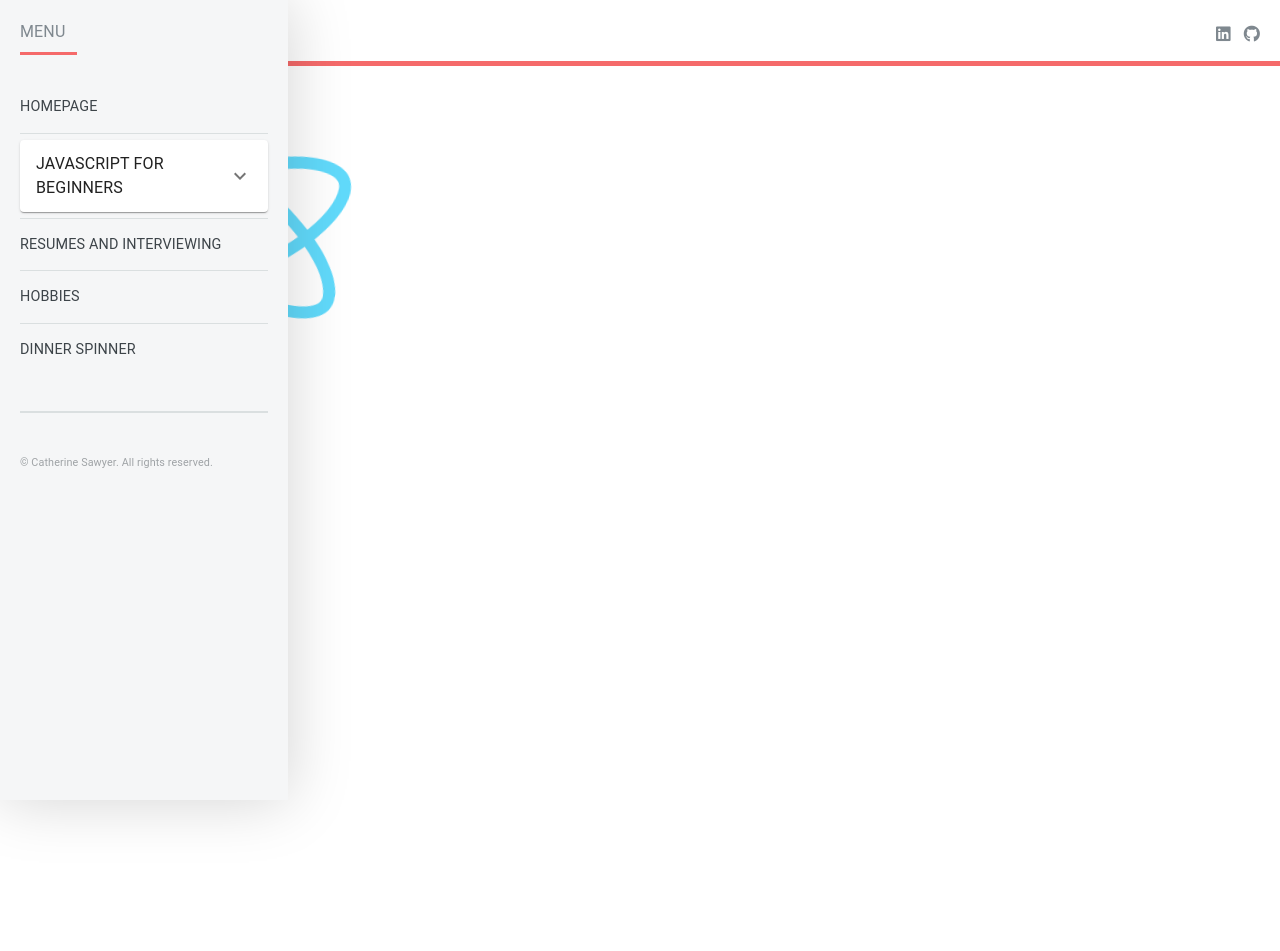
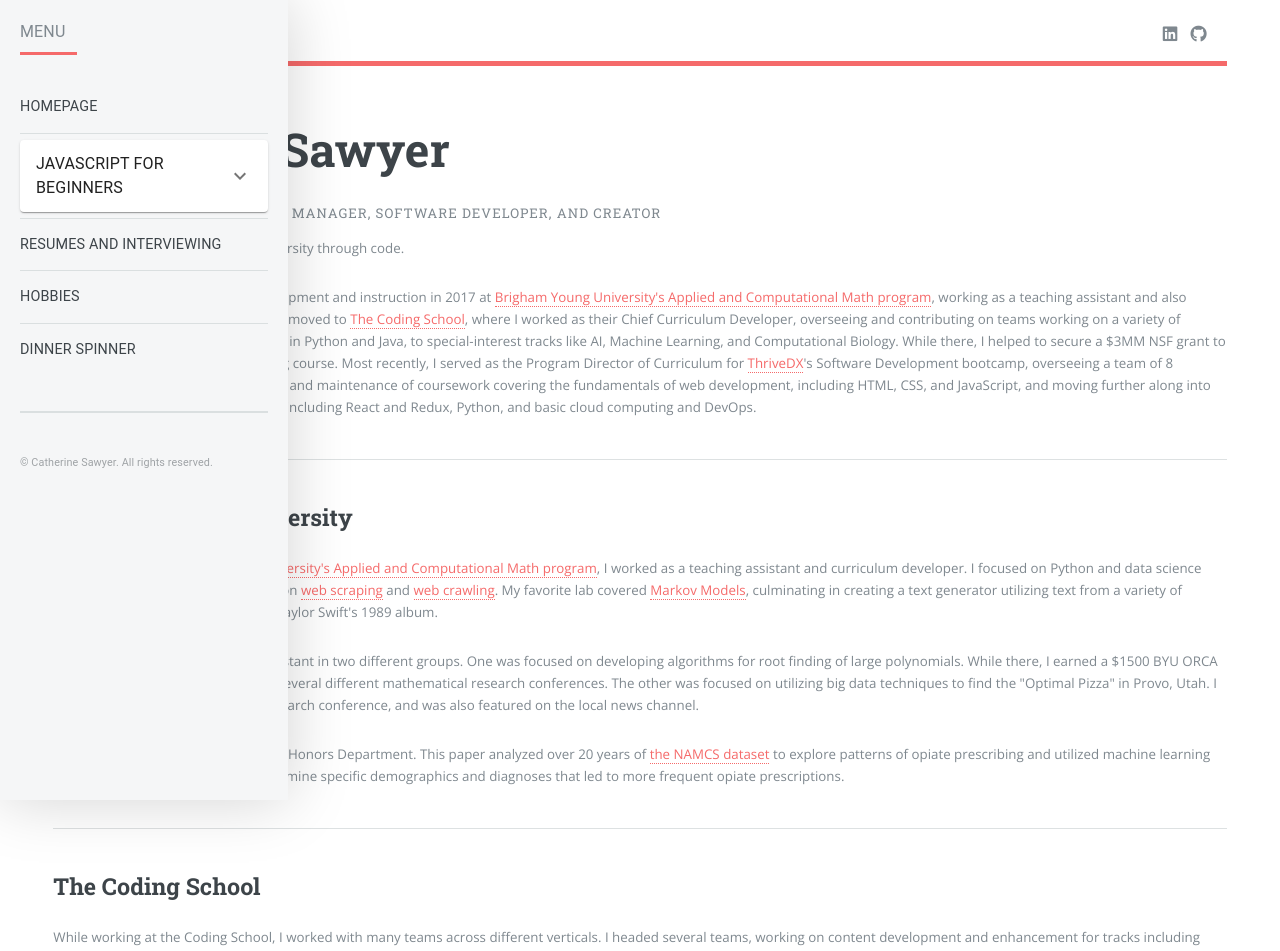
Before and after one commit to crsawyer314/crsawyer314.github.io, a React (Create React App) app: page /bio in a window 1280 px wide. Before the commit this address had no page. Shown: the top 951 px of the page. Before the commit the page ends 800 px from the top, so only its background shows below. Built offline with nearby package versions, Linux system fonts and the light colour scheme.

Commit message:
updated bio

```diff
--- /dev/null
+++ b/src/component/Bio.js
@@ -0,0 +1,78 @@
+import React, { Component } from "react";
+// import PropTypes from "prop-types";
+
+class Bio extends Component {
+    constructor(props) {
+        super(props);
+
+        this.state = {}
+    }
+
+    render() {
+        return (
+            <div>
+            <div id="main">
+						<div class="inner">
+
+							{/* <!-- Header --> */}
+							<header id="header">
+								<a href="index.html" class="logo"><strong>Catherine Sawyer</strong></a>
+								<ul class="icons">
+									<li><a href="https://www.linkedin.com/in/catherine-sawyer/" class="icon brands fa-linkedin"><span class="label">LinkedIn</span></a></li>
+									<li><a href="https://github.com/crsawyer314" class="icon brands fa-github"><span class="label">GitHub</span></a></li>
+								</ul>
+							</header>
+
+							{/* <!-- Content --> */}
+								<section>
+									<header class="main">
+										<h1>Catherine Sawyer</h1>
+                                        <p>Technical educator, people manager, software developer, and creator</p>
+									</header>
+
+									{/* <span class="image main"><img src="images/pic11.jpg" alt="" /></span> */}
+
+									<p>I am passionate about increasing diversity through code.</p>
+
+                                    <p>I started working in curriculum development and instruction in 2017 at <a href="https://acme.byu.edu/">Brigham Young University's Applied and Computational Math program</a>, working as a teaching assistant and also helping to write curriculum. In 2020, I moved to <a href="https://www.linkedin.com/school/the-coding-school/">The Coding School</a>, where I worked as their Chief Curriculum Developer, overseeing and contributing on teams working on a variety of curriculums, spanning general coding in Python and Java, to special-interest tracks like AI, Machine Learning, and Computational Biology. While there, I helped to secure a $3MM NSF grant to develop a year-long Machine Learning course. Most recently, I served as the Program Director of Curriculum for <a href="https://www.linkedin.com/company/thrivedx-formerly-hu/">ThriveDX</a>'s Software Development bootcamp, overseeing a team of 8 curriculum developers in the creation and maintenance of coursework covering the fundamentals of web development, including HTML, CSS, and JavaScript, and moving further along into progressively more technical content including React and Redux, Python, and basic cloud computing and DevOps.</p>
+
+                                    <hr class="major" />
+
+                                    <h2>Brigham Young University</h2>
+                                    <p>While working at <a href="https://acme.byu.edu/">Brigham Young University's Applied and Computational Math program</a>, I worked as a teaching assistant and curriculum developer. I focused on Python and data science fundamentals, including writing labs on <a href="https://acme.byu.edu/00000179-af53-d74f-a3ff-bfdb22530000/webscraping2020-pdf">web scraping</a> and <a href="https://acme.byu.edu/00000179-af53-d74f-a3ff-bfdb22520001/webcrawling2020-pdf">web crawling</a>. My favorite lab covered <a href="https://acme.byu.edu/00000179-af25-d5e1-a97b-bf6512fd0000/markov2020-pdf">Markov Models</a>, culminating in creating a text generator utilizing text from a variety of sources, including Yoda quotes and Taylor Swift's 1989 album.</p>
+									<p>In addition worked as a research assistant in two different groups. One was focused on developing algorithms for root finding of large polynomials. While there, I earned a $1500 BYU ORCA grant and presented our findings at several different mathematical research conferences. The other was focused on utilizing big data techniques to find the "Optimal Pizza" in Provo, Utah. I presented our findings at a math research conference, and was also featured on the local news channel.</p>
+									<p>I also <a href="https://scholarsarchive.byu.edu/studentpub_uht/132/">published a thesis</a> with the BYU Honors Department. This paper analyzed over 20 years of <a href="https://www.cdc.gov/nchs/ahcd/index.htm">the NAMCS dataset</a> to explore patterns of opiate prescribing and utilized machine learning and data analysis techniques to determine specific demographics and diagnoses that led to more frequent opiate prescriptions.</p>
+
+									<hr class="major" />
+
+									<h2>The Coding School</h2>
+									<p>While working at the Coding School, I worked with many teams across different verticals. I headed several teams, working on content development and enhancement for tracks including Python, Java, Machine Learning, AI, Web Development, Computational Biology, and more. The Coding School is focused on helping students from under-represented backgrounds (LGBTQ+, BIPOC, neurodiverse, rural location, and more) in STEM to gain the experience and knowledge necessary to excel in technical fields.</p>
+									<p>I also spearheaded the summer camp initiative, designed to help students with little or no prior coding experience to develop skills over the course of one or two weeks, culminating in showcases of projects that they had built. I built and led camps, including training and managing instructional assistants, in Web Design, Machine Learning, Python, and Java, and more.</p>
+
+									<hr class="major" />
+
+									<h2>ThriveDX (Formerly HackerU)</h2>
+									<p>As the Associate Program Director (Program Director of Curriculum) at ThriveDX, I oversaw a team of 8 Curriculum Developers in designing and building a 10-month program covering full-stack softare development, covering technologies including HTML, CSS, JavaScript, React and Redux, SQL, MongoDB, RESTful apps, Python, and basic cloud computing and DevOps.</p>
+									<p>I frequently worked with Instructional Design and Graphical design teams, helped to interface with our large team of part-time instructors, conducted interviews for both instructors and curricuklum developers, helped to maintain our course catalog, and co-led presentations to external clients.</p>
+
+									<hr class="major" />
+
+									<h2>Current Work</h2>
+									<p>I am currently focusing on obtaining my Masters of Science degree in Computer Science from Georgia Institute of Technology, as well as expanding the course offerings on this website. I am working with a few different clients in freelance/contrator positions as the arise. I am also pursuing my hobbies of quilting, pyrography (wood burning), and others (see more on my hobbies page).</p>
+
+								</section>
+
+						</div>
+					</div>
+            </div>);
+        }
+}
+Bio.propTypes = {
+
+}
+
+Bio.defaultProps = {
+
+}
+
+export default Bio;
--- a/src/component/Home.js
+++ b/src/component/Home.js
@@ -32,10 +32,10 @@
                                                 <p>Technical educator, people manager, software developer, and creator</p>
                                             </header>
                                             <p>My passion is increasing diversity through code.</p>
-                                            <p>Whether it is grade-school students wanting to learn a new hobby or adults looking to break into tech, there is a space for everyone to learn to code. I host some personal projects on this website, including my <a href="js_course.html">JavaScript for Adult Beginners</a>, a course targeted at adults looking to upskill and learn code.</p>
+                                            <p>Whether it is grade-school students wanting to learn a new hobby or adults looking to break into tech, there is a space for everyone to learn to code. I host some personal projects on this website, including my <a href="/js/about">JavaScript for Adult Beginners</a>, a course targeted at adults looking to upskill and learn code.</p>
                                             <p>This course is designed for those who have no prior knowledge about code or programming whatsoever, and will guide you not only through your learning journey, but also through the necessary steps to create a meaningful project for your personal portfolio.</p>
                                             <ul className="actions">
-                                                <li><a href="bio.html" className="button big">Learn More</a></li>
+                                                <li><a href="/bio" className="button big">Learn More</a></li>
                                             </ul>
                                         </div>
                                         <span className="image object">
--- a/src/index.js
+++ b/src/index.js
@@ -9,6 +9,7 @@
 import Resumes from './component/Resumes';
 import Hobbies from './component/Hobbies';
 import DinnerSpinner from './component/DinnerSpinner';
+import Bio from './component/Bio';
 import PageNotFound from './component/PageNotFound';
 
 import {
@@ -33,6 +34,7 @@
           <Route path="/index.html" element={<Home />} />
           <Route exact path="/" element={<Home />} />
           <Route path="/home" element={<Home />} />
+          <Route path="/bio" element={<Bio />} />
           <Route path="/resumes" element={<Resumes />} />
           <Route path="/hobbies" element={<Hobbies />} />
           <Route path="/dinner-spinner" element={<DinnerSpinner />} />
```
Also changed, not shown: src/App.js (deleted, +0 -21 lines).
